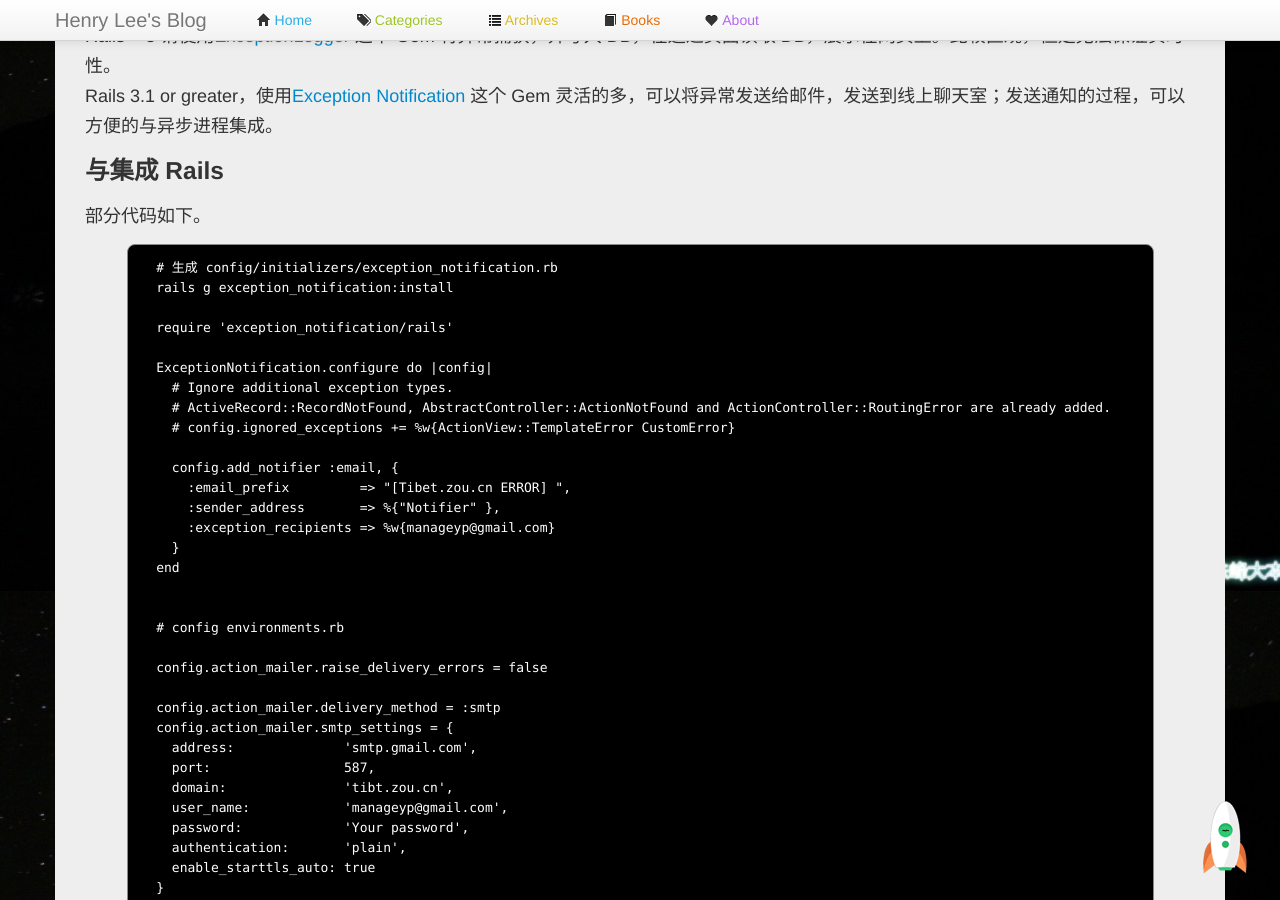
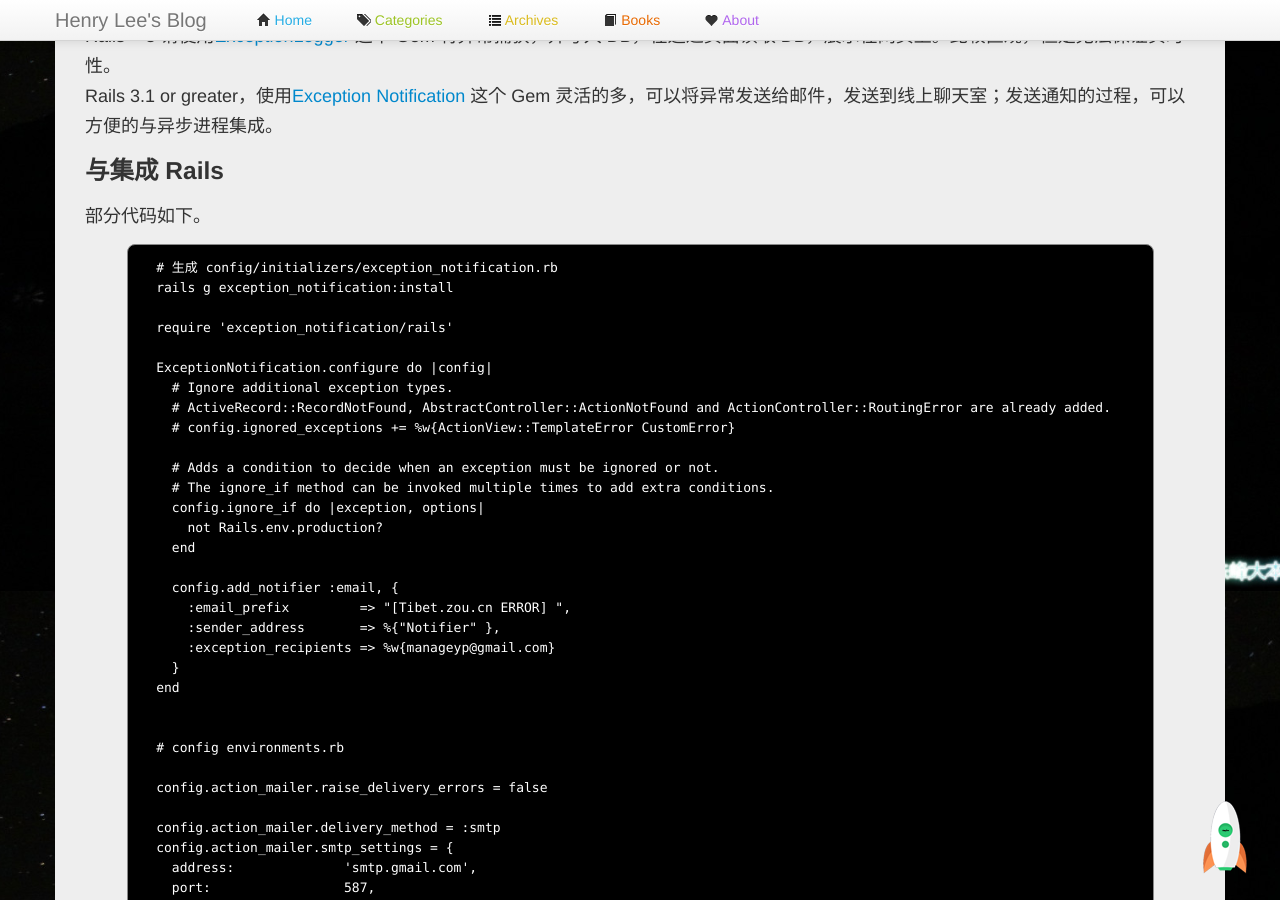
Before and after one commit to manageyp/manageyp.github.com, a Jekyll site: the page built from _posts/2014-10-20-rails-exception-notification.html, in a window 1280 px wide and 900 px high, scrolled down 309 px. Built offline with Jekyll 4.4.1, drawn with Linux system fonts in a browser that asks for light colours; comment, search, counter and statistics services are not loaded.

Commit message:
[Change] rails-exception-notification post add ignore_if

```diff
--- a/_posts/2014-10-20-rails-exception-notification.html
+++ b/_posts/2014-10-20-rails-exception-notification.html
@@ -37,6 +37,12 @@ record_on: 2014-10-20
     # ActiveRecord::RecordNotFound, AbstractController::ActionNotFound and ActionController::RoutingError are already added.
     # config.ignored_exceptions += %w{ActionView::TemplateError CustomError}
 
+    # Adds a condition to decide when an exception must be ignored or not.
+    # The ignore_if method can be invoked multiple times to add extra conditions.
+    config.ignore_if do |exception, options|
+      not Rails.env.production?
+    end
+
     config.add_notifier :email, {
       :email_prefix         => "[Tibet.zou.cn ERROR] ",
       :sender_address       => %{"Notifier" <manageyp@gmail.com>},
```
